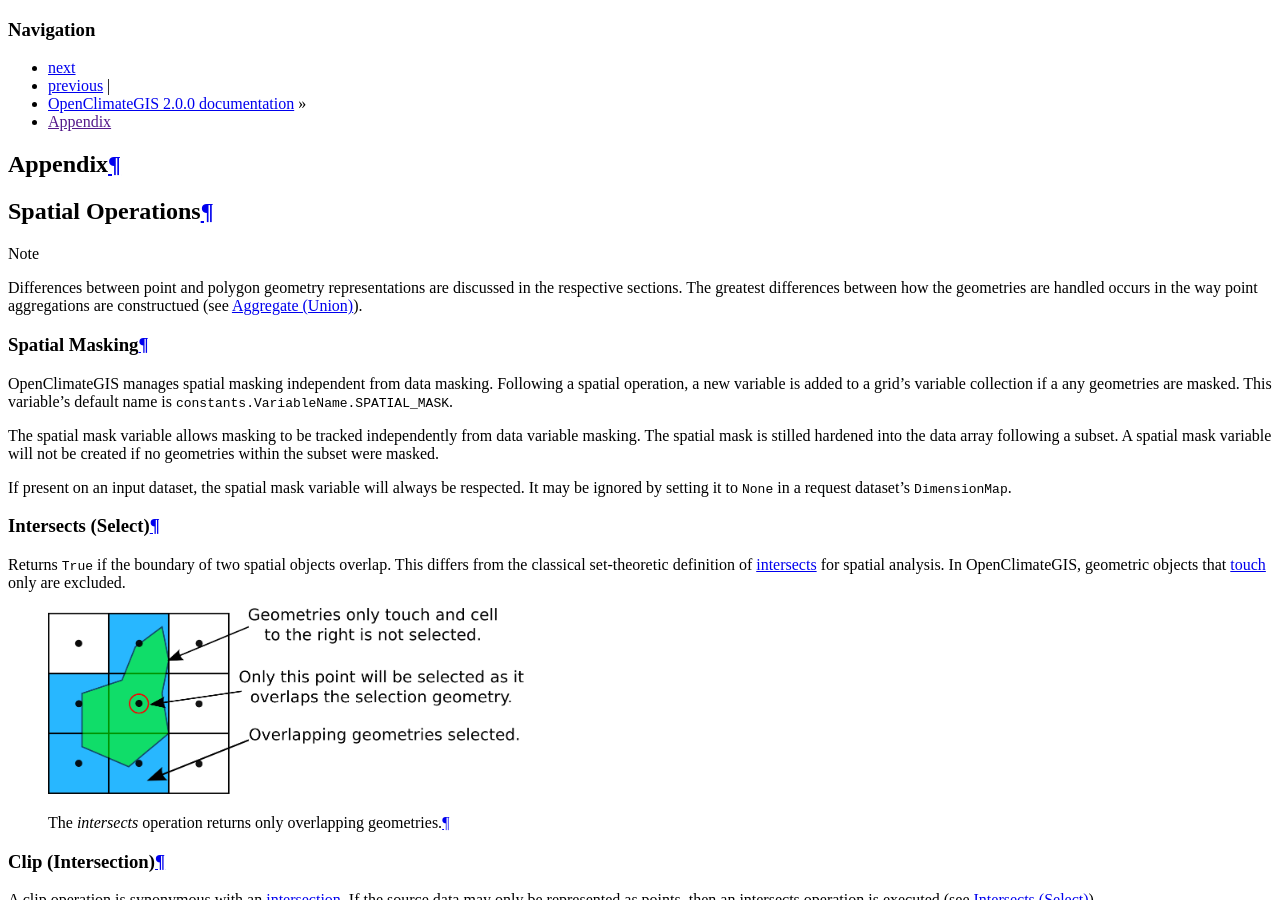
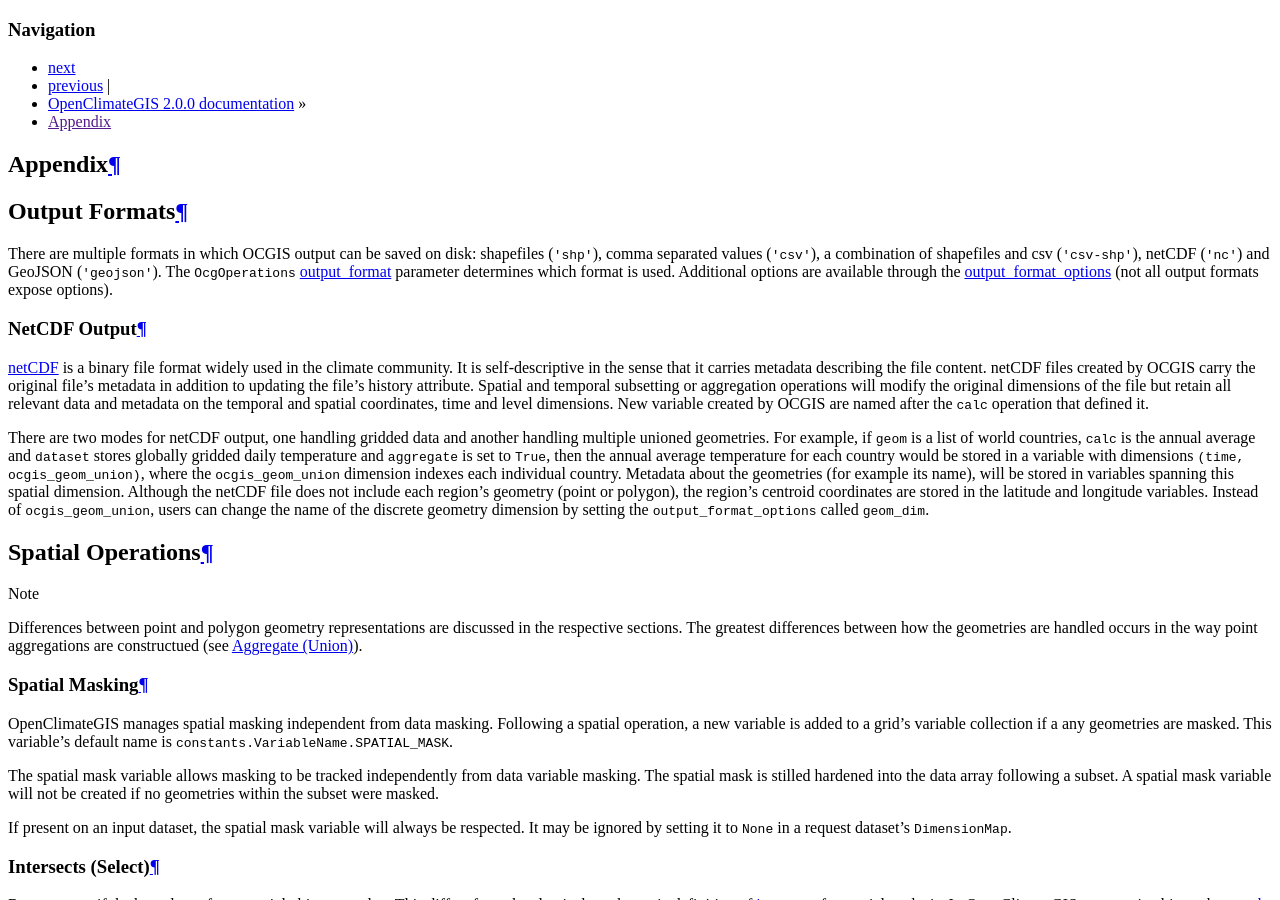
Before and after one commit to NCPP/ocgis, a Sphinx documentation site: the page built from doc/appendix.rst, in a window 1280 px wide and 900 px high. Built offline with Sphinx 7.4.7, drawn with Linux system fonts in a browser that asks for light colours; formulas are drawn with MathJax 3; some of the changed text lies outside the part shown.

Commit message:
DOC: Modified output format documentation
- Moved additional output format descriptions to the appendix
- Minor formatting

```diff
--- a/doc/appendix.rst
+++ b/doc/appendix.rst
@@ -1,5 +1,19 @@
 Appendix
 --------
+
+Output Formats
+~~~~~~~~~~~~~~
+
+There are multiple formats in which OCGIS output can be saved on disk: shapefiles (``'shp'``), comma separated values (``'csv'``), a combination of shapefiles and csv (``'csv-shp'``), netCDF (``'nc'``) and GeoJSON (``'geojson'``). The :class:`~ocgis.OcgOperations` :ref:`output_format_headline` parameter determines which format is used. Additional options are available through the :ref:`output_format_options_headline` (not all output formats expose options).
+
+.. _netcdf_output_headline:
+
+NetCDF Output
++++++++++++++
+
+`netCDF <https://www.unidata.ucar.edu/software/netcdf/>`_ is a binary file format widely used in the climate community. It is self-descriptive in the sense that it carries metadata describing the file content. netCDF files created by OCGIS carry the original file's metadata in addition to updating the file's history attribute. Spatial and temporal subsetting or aggregation operations will modify the original dimensions of the file but retain all relevant data and metadata on the temporal and spatial coordinates, time and level dimensions. New variable created by OCGIS are named after the ``calc`` operation that defined it.
+
+There are two modes for netCDF output, one handling gridded data and another handling multiple unioned geometries. For example, if ``geom`` is a list of world countries, ``calc`` is the annual average and ``dataset`` stores globally gridded daily temperature and ``aggregate`` is set to ``True``, then the annual average temperature for each country would be stored in a variable with dimensions ``(time, ocgis_geom_union)``, where the ``ocgis_geom_union`` dimension indexes each individual country. Metadata about the geometries (for example its name), will be stored in variables spanning this spatial dimension. Although the netCDF file does not include each region's geometry (point or polygon), the region's centroid coordinates are stored in the latitude and longitude variables. Instead of ``ocgis_geom_union``, users can change the name of the discrete geometry dimension by setting the ``output_format_options`` called ``geom_dim``.
 
 Spatial Operations
 ~~~~~~~~~~~~~~~~~~
--- a/doc/operations.rst
+++ b/doc/operations.rst
@@ -349,12 +349,14 @@
 Value                 Description
 ===================== ===============================================================================================================================================================
 ``'ocgis'`` (default) Return a :class:`~ocgis.SpatialCollection` with keys matching `ugid` (see `geom`_). Also see `Spatial Collections`_ for more information on this output format.
-``'shp'``             A shapefile representation of the data.
 ``'csv'``             A CSV file representation of the data.
 ``'csv-shp'``         In addition to a CSV representation, shapefiles with primary key links to the CSV are provided.
-``'nc'``              A NetCDF4-CF file.
+``'nc'``              A NetCDF4-CF file. See :ref:`netcdf_output_headline` for additional information on the structure of the NetCDF format.
 ``'geojson'``         A GeoJSON representation of the data.
+``'shp'``             A shapefile representation of the data.
 ===================== ===============================================================================================================================================================
+
+.. _output_format_options_headline:
 
 output_format_options
 ~~~~~~~~~~~~~~~~~~~~~
```
Also changed, not shown: doc/output.rst (deleted, +0 -24 lines), 2 other files.
